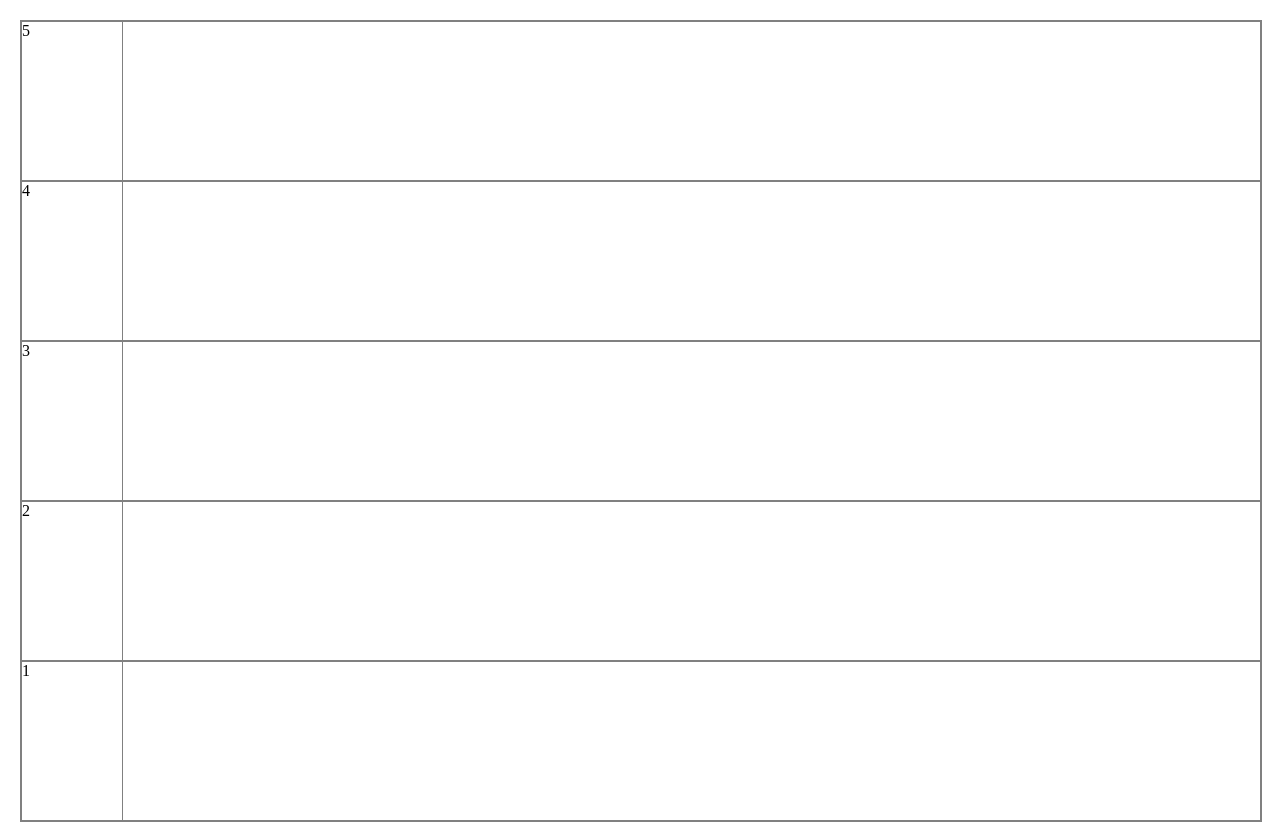
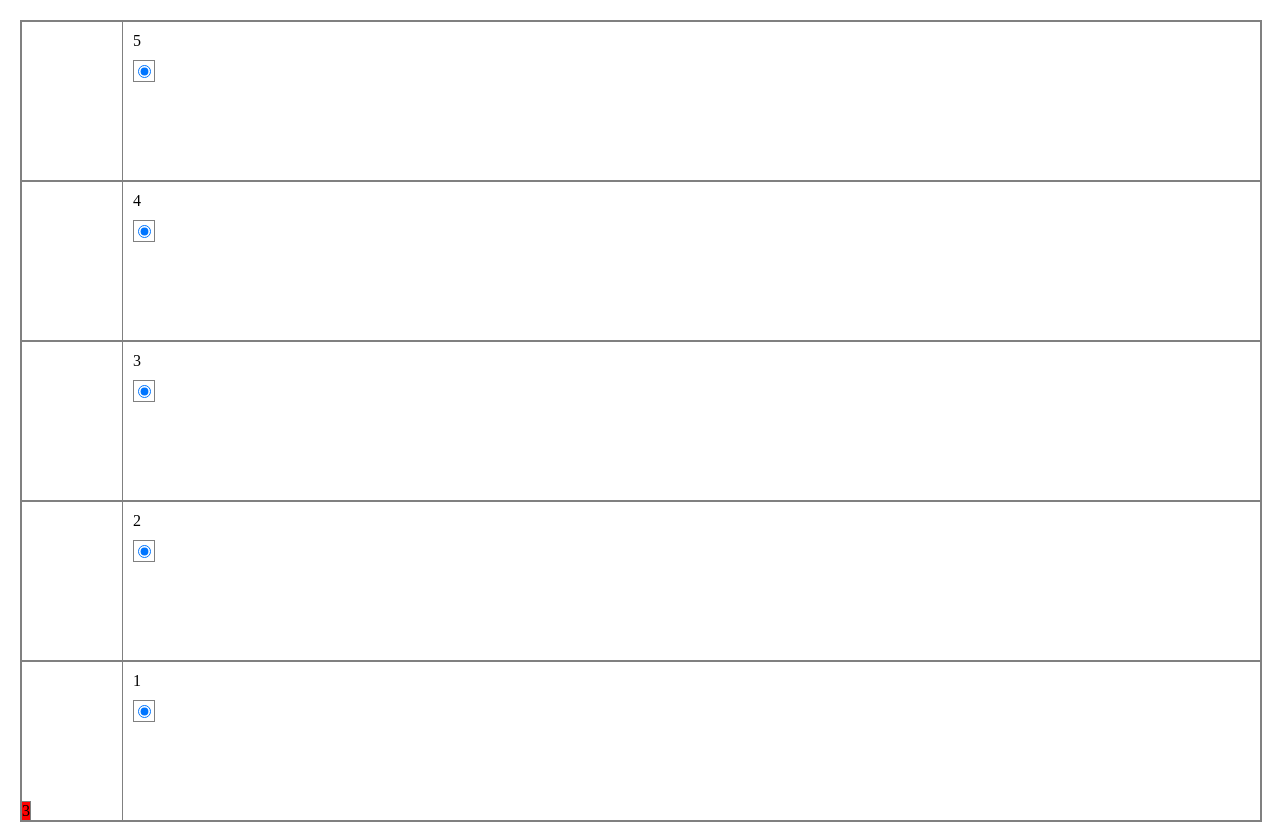
Before and after one commit to PODTYAZHKI/TrueConf_test, a Vue app: page / in a window 1280 px wide. Built offline with nearby package versions, Linux system fonts and the light colour scheme.

Commit message:
add buttons on each floor

```diff
--- a/src/components/LiftShaft.vue
+++ b/src/components/LiftShaft.vue
@@ -1,49 +1,80 @@
 <template>
   <div class="shaft">
-    <div v-for="i in floors" :key="i" class="floor">
+    <div v-for="i in floors" :key="i" class="floor" ref="floor">
       <div class="floor_shift">
-        {{i}}
+
+        <!-- <div>
+          {{shift_width.value}}
+        </div>
+        <div>
+          {{floor_height.value}}
+        </div> -->
+
+
+      </div>
+      <div class="info">
+        {{ i }}
+        <div class="button-wrapper">
+          <input type="radio" checked='True' class="radio" @click="call(i)" />
+
+        </div>
       </div>
     </div>
+    <Elevator_cabin :width="shift_width" :height="floor_height" class="cabin" />
   </div>
+
 </template>
 
 <script setup>
 
-// import { ref, onMounted } from 'vue'
+import { ref, onMounted } from 'vue'
+import Elevator_cabin from './ElevatorCabin.vue'
 const floors = 5
+const floor = ref()
+const shift_width = ref(null)
+const floor_height = ref(null)
+const cabin_y = ref('0px')
+const cabin_floor = ref(1)
 
-// function draw() {
-  // const canvas = ref(null);
-  // var canvas = document.getElementById("canvas")
-  // console.log(canvas)
-  // canvas.value.beginPath();
-  // for (var y = 10; y < 100; y += 10) {
-  //   canvas.value.moveTo(10, y);
-  //   canvas.value.lineTo(90, y);
-  // }
-  // canvas.value.stroke();
+function getShiftWidth(element) {
+  shift_width.value = element.clientWidth + 1
+}
+function getFloorHeight(element) {
+  floor_height.value = element.clientHeight + 1
+}
 
-// }
-  // onMounted(draw())
+function call(i) {
+  elevatorMove(i)
+  console.log(i)
+}
 
-// function draw() {
-//   manager.drawGrid(4, 4, 1, 'black')
+// function elevatorMove(i) {
+//   // document.getElementById("cabin").style.bottom = `${ (i-1) * floor_height.value}px`
+//   // console.log(document.getElementById("cabin").style.bottom)
+//   cabin_y.value = document.getElementById("cabin").style.bottom
+//   cabin_floor.value = i
+
+//   var cabin = document.getElementById('cabin');
+//   var animation = cabin.animate([
+//     // { transform: `translateY(${cabin_y.value})` },
+//     { transform: `translateY(-${(i - 1) * floor_height.value}px)` }
+//   ], 500);
+//   animation.addEventListener('finish', function () {
+//     cabin.style.transform = `translateY(-${(i - 1) * floor_height.value}px)`;
+//   });
 // }
 
-// onMounted(() => {
-//   myContext = myCanvas.value.getContext('2d')
-//   manager = new CanvasManager(myContext, size.w, size.h)
-//   draw();
-// });
-// onUpdated(() => {
-//   draw();
-// });
+onMounted(() => {
+  const element = floor.value[0]
+  // console.log(element.clientHeight)
+  getShiftWidth(element)
+  getFloorHeight(element)
+
+})
 
 </script>
 
 <style scope lang="scss">
-
 .shaft {
   //margin: 20px;
   width: 100%;
@@ -52,12 +83,17 @@ const floors = 5
   display: flex;
   flex-direction: column-reverse;
   justify-content: space-between;
+  position: relative;
 
 }
+
 .floor {
   //background-color: red;
   height: 100%;
   border: 0.5px solid grey;
+  display: flex;
+
+
   &_shift {
     width: 100px;
     height: 100%;
@@ -65,4 +101,33 @@ const floors = 5
     border-right: 1px solid grey
   }
 }
+
+.cabin {
+  position: absolute;
+  display: inline-block;
+
+
+}
+
+.info {
+  padding-left: 10px;
+  padding-top: 10px;
+}
+
+.button {
+  &-wrapper {
+    margin-top: 10px;
+    width: 20px;
+    height: 20px;
+    border: 1px solid grey;
+    display: flex;
+    justify-content: center;
+    align-items: center;
+
+  }
+}
+
+.radio {
+  margin: 0;
+}
 </style>
```
